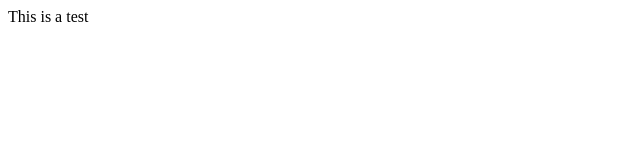
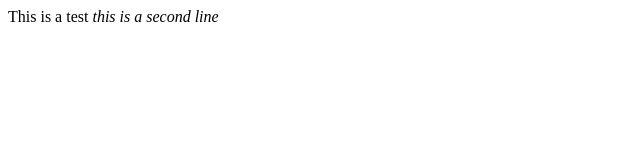
Before and after one commit to SaratAngajalaoff/testrepo, a plain HTML site: page index.html in a window 1280 px wide. Shown: the whole page, without its empty margins (0-640 px from the left). Drawn offline with Linux system fonts and the light colour scheme.

Commit message:
index.html is added

```diff
--- a/index.html
+++ b/index.html
@@ -7,6 +7,7 @@
     <body>
         <header>
             This is a test
+            <em>this is a second line</em>
         </header>
     </body>
 </html>
```
